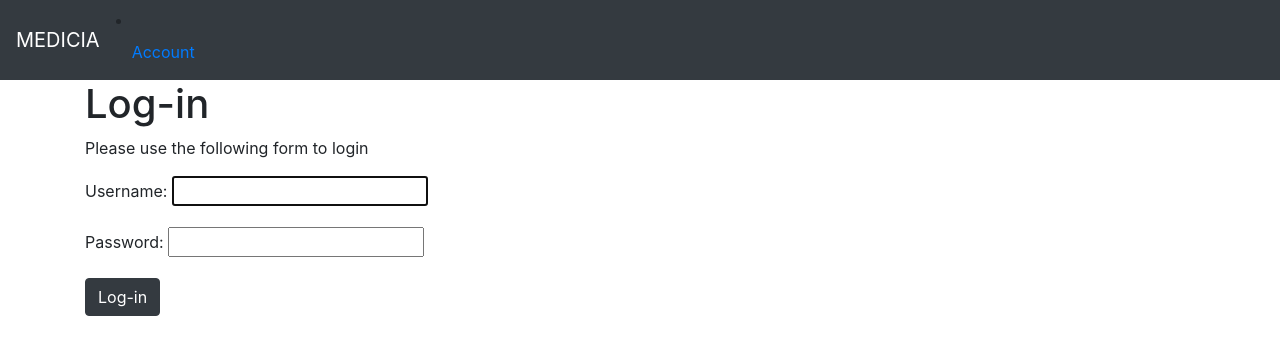
After one commit to Ifeoluwakolopin/health-tech-system, a Django app: page /account/login/ in a window 1280 px wide. The commit adds this page. Shown: the top 355 px of the page. Run offline with Django 3.2, Linux system fonts and the light colour scheme.

Commit message:
added auth_views for user accounts

```diff
--- /dev/null
+++ b/medicia/account/templates/registration/login.html
@@ -0,0 +1,22 @@
+{% extends "base.html" %}
+
+{% block title %}Log-in{% endblock %}
+{% block content %}
+<div class="container">
+    <h1>Log-in</h1>
+    {% if form.errors %}
+    <p>Your username and password didn't match. Please try again.</p>
+    {% else %}
+    <p>Please use the following form to login</p>
+    {% endif %}
+    <div class="form-group">
+        <form action="{% url "account:login" %}" method="POST">
+            {{ form.as_p }}
+            {% csrf_token %}
+            <input type="hidden" name="next" value="{{ next }}" />
+            <p><input type="submit" class="btn btn-dark" value="Log-in"></p>
+        </form>
+    </div>
+</div>
+
+{% endblock %}
--- /dev/null
+++ b/medicia/account/urls.py
@@ -0,0 +1,13 @@
+from django.contrib import auth
+from django.urls import path
+from django.contrib.auth import views as auth_views
+from . import views
+
+app_name = "account"
+
+urlpatterns = [
+    path("login/", auth_views.LoginView.as_view(), name="login"),
+    path("logout/", auth_views.LogoutView.as_view(), name="logout"),
+    path("", views.dashboard, name="dashboard"),
+
+]
--- a/medicia/medicia/settings/base.py
+++ b/medicia/medicia/settings/base.py
@@ -33,13 +33,13 @@ AUTH_USER_MODEL = "account.User"
 # Application definition
 
 INSTALLED_APPS = [
+    'account',
     'django.contrib.admin',
     'django.contrib.auth',
     'django.contrib.contenttypes',
     'django.contrib.sessions',
     'django.contrib.messages',
     'django.contrib.staticfiles',
-    'account',
     'records',
 ]
 
@@ -122,3 +122,7 @@ USE_TZ = True
 # https://docs.djangoproject.com/en/3.0/howto/static-files/
 
 STATIC_URL = '/static/'
+
+LOGIN_REDIRECT_URL = "account:dashboard"
+LOGIN_URL = "login"
+LOGOUT_URL = "logout"
--- a/medicia/medicia/urls.py
+++ b/medicia/medicia/urls.py
@@ -21,4 +21,5 @@ from django.conf.urls.static import static
 urlpatterns = [
     path('admin/', admin.site.urls),
     path("", include("records.urls", namespace="records")),
+    path("account/", include("account.urls", namespace="account")),
 ] + static(settings.STATIC_URL, document_root=settings.STATIC_ROOT)
--- a/medicia/records/templates/base.html
+++ b/medicia/records/templates/base.html
@@ -14,7 +14,18 @@
       <nav class="navbar navbar-expand-lg navbar-dark bg-dark">
         <a class="navbar-brand" href="{% url "records:index" %}">MEDICIA</a>
         {% block navbar-brand %}
-          <a class="navbar-item" href="{% url "account:login" %}">Account</a>
+        {% if request.user.is_authenticated %}
+          <li class="navbar-item active">
+            <a href="{% url "account:dashboard" %}" class="nav-link">Dashboard</a>
+          </li>
+          <li class="navbar-item">
+            <a href="{% url "account:logout" %}" class="nav-link">logout</a>
+          </li>
+        {% else %}
+        <li class="navbar-item">
+          <a href="{% url "account:login" %}" class="nav-link">Account</a>
+        </li>
+        {% endif %}
         {% endblock %}
           <button class="navbar-toggler" type="button" data-toggle="collapse" data-target="#navbarNavAltMarkup" aria-controls="navbarNavAltMarkup" aria-expanded="false" aria-label="Toggle navigation">
               <span class="navbar-toggler-icon"></span>
@@ -27,6 +38,7 @@
     </header>
     <main role="main">
       {% block content %}
+      <span></span>
       {% endblock %}
 
     </main>
```
Also changed, not shown: medicia/account/templates/account/dashboard.html (added, +12 -0 lines), medicia/account/templates/registration/logged_out.html (added, +11 -0 lines), medicia/account/views.py (+5 -20 lines).
